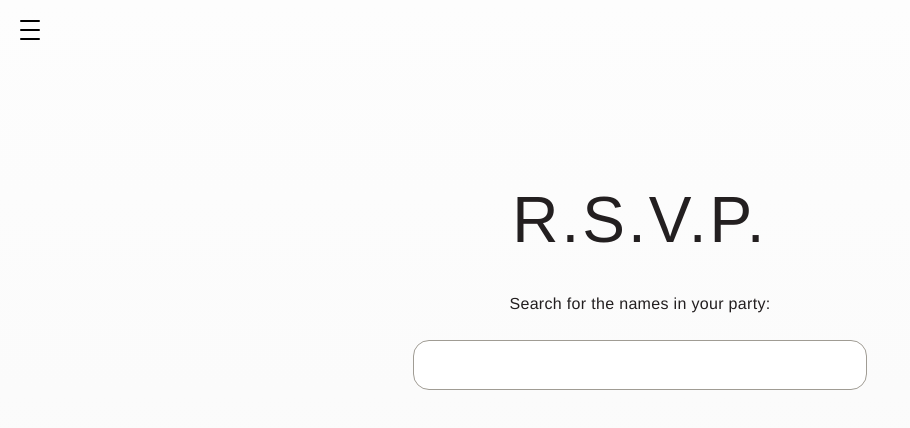
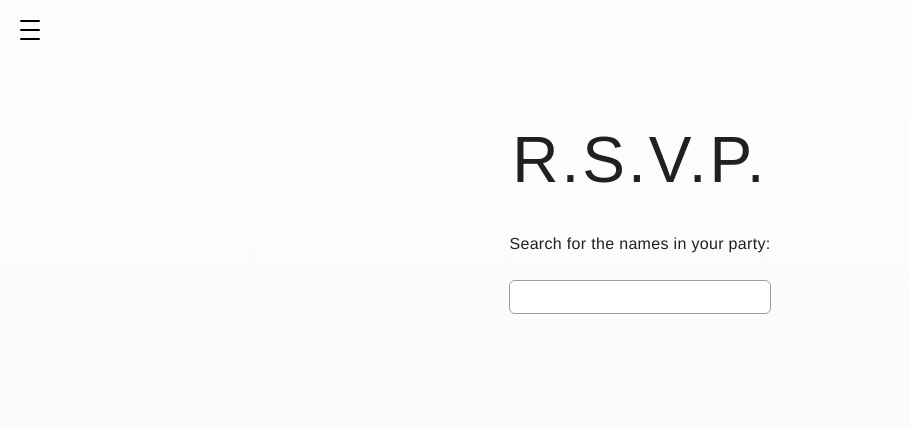
Before and after one commit to 11ac11/wedding-app, a Next.js app: page /rsvp in a window 1280 px wide. Shown: the top 428 px of the page, without its empty margins (0-910 px from the left). Built offline with nearby package versions, Linux system fonts and the light colour scheme; a web font is replaced by a local one.

Commit message:
improved select stylings further, added nav animation

```diff
--- a/app/globals.css
+++ b/app/globals.css
@@ -32,7 +32,7 @@ main {
   flex-direction: column;
   align-items: center;
   justify-content: center;
-  padding: 20px 0;
+  padding: 60px 0;
 }
 
 .rsvp-container {
@@ -42,7 +42,7 @@ main {
   align-items: center;
   justify-content: flex-start;
   padding: 20px 0;
-  margin-top: 100px;
+  width: 80%;
 }
 
 h1,
@@ -161,6 +161,7 @@ h2 {
   width: 100%;
   justify-content: space-between;
   padding: 0.25rem 0;
+  gap: 2rem;
 }
 
 .guestname-row {
@@ -183,18 +184,26 @@ h2 {
   margin-bottom: 1.5rem;
 }
 
-.search {
+input {
+  font-family: "Helvetica Neue", "Roboto", Helvetica, Arial, sans-serif;
+  height: 34px;
+  font-weight: 200;
+  border: solid 1px var(--gold);
   outline: 2px solid transparent;
   padding: 0.1rem 1rem;
-  border-radius: 1rem;
-  border: solid 1px var(--gold);
+  min-width: 220px;
+  box-sizing: border-box;
+}
+
+.search {
+  padding: 0.1rem 1rem;
+  border-radius: 6px;
   line-height: 1.4;
-  font-size: 2rem;
-  font-family: "Helvetica Neue", "Roboto", Helvetica, Arial, sans-serif;
+  font-size: 1rem;
   text-transform: uppercase;
   letter-spacing: 3px;
-  font-weight: 200;
   margin-bottom: 1.5rem;
+  caret-color: var(--slategrey);
 }
 
 .search:focus-visible,
--- /dev/null
+++ b/components/CaretDownIcon.jsx
@@ -0,0 +1,20 @@
+import React from 'react';
+
+const CaretDownIcon = () => (
+  <svg
+    className="caret-icon"
+    xmlns="http://www.w3.org/2000/svg"
+    width="24"
+    height="24"
+    viewBox="0 0 24 24"
+    fill="none"
+    stroke="currentColor"
+    strokeWidth="2"
+    strokeLinecap="round"
+    strokeLinejoin="round"
+  >
+    <path d="M6 9l6 6 6-6" />
+  </svg>
+);
+
+export default CaretDownIcon;
--- a/components/dropdown.css
+++ b/components/dropdown.css
@@ -4,6 +4,7 @@
   justify-content: center;
   align-items: flex-start;
   position: relative;
+  width: 45%;
 }
 
 .dropdown-options {
@@ -21,6 +22,26 @@
   margin-top: 2px;
 }
 
+.input-container {
+  position: relative;
+  width: 100%;
+}
+
+.dropdown-input {
+  padding-right: 30px;
+  /* Adjust the padding to accommodate the icon */
+}
+
+.caret-icon {
+  position: absolute;
+  top: 50%;
+  right: 5px;
+  /* Adjust the distance of the icon from the input's right edge */
+  transform: translateY(-50%);
+  cursor: pointer;
+  color: var(--slategrey);
+}
+
 ul {
   list-style: none;
   padding: 0;
@@ -28,8 +49,9 @@ ul {
 }
 
 li {
-  padding: 0.1rem 0.25rem;
+  padding: 0.5rem;
   cursor: pointer;
+  border-bottom: 1px solid var(--slategrey);
 }
 
 li:hover {
@@ -37,14 +59,16 @@ li:hover {
 }
 
 input {
-  padding: 0.1rem 0.25rem;
+  padding: 0.1rem 0.75rem;
   font-size: 1rem;
   caret-color: transparent;
   border-radius: 3px;
   border: 1px solid var(--slategrey);
-  font-family: "Helvetica Neue", "Roboto", Helvetica, Arial, sans-serif;
   letter-spacing: 1px;
   font-weight: 200;
+  overflow: hidden;
+  text-overflow: ellipsis;
+  width: 100%;
 }
 
 input:hover {
@@ -57,3 +81,9 @@ input:focus {
   border: 1px solid var(--slategrey);
   outline: 1px solid var(--slategrey);
 }
+
+@media (max-width: 900px) {
+  .dropdown-wrap {
+    width: 100%;
+  }
+}
--- a/components/dropdown.jsx
+++ b/components/dropdown.jsx
@@ -2,6 +2,8 @@
 
 import { useState, useRef, useEffect } from 'react';
 import './dropdown.css';
+import CaretDownIcon from './CaretDownIcon';
+
 
 const useOutsideClick = (ref, callback) => {
   const handleClick = (e) => {
@@ -40,7 +42,12 @@ export const Dropdown = ({ label, value, options, onSelect, placeholder = '' })
   return (
     <div className="dropdown-wrap" ref={ref}>
       <span>{label}:</span>
-      <input className="dropdown-toggle" onClick={toggleDropdown} value={value ? value : placeholder} />
+      <div className="input-container">
+        <input className="dropdown-input" onClick={toggleDropdown} value={value ? value : placeholder} />
+        <div onClick={toggleDropdown}>
+          <CaretDownIcon toggleDropdown={toggleDropdown} />
+        </div>
+      </div>
       {isOpen && (
         <div className="dropdown-options">
           <ul>
--- a/components/guest-form.jsx
+++ b/components/guest-form.jsx
@@ -29,7 +29,7 @@ export const GuestForm = ({ guest }) => {
         />
         <Dropdown
           label="Main"
-          options={['meat', 'fish']}
+          options={['Herb Crusted Beef Tenderloin with Red Wine Demi-Glace, accompanied by Garlic Mashed Potatoes and Sauteed Green Beans Almondine', 'Grilled Chilean Sea Bass with Lemon Herb Butter Sauce, served with Wild Rice Pilaf and Roasted Asparagus']}
           onSelect={(val) => setMain(val)}
           value={main}
         />
--- a/components/hamburger.jsx
+++ b/components/hamburger.jsx
@@ -63,7 +63,7 @@ export const Hamburger = () => {
         <Line className={isOpen ? 'lineTwo' : 'lineTwo closed'} />
         <Line className={isOpen ? 'lineThree' : 'lineThree closed'} />
       </Container>
-      {isOpen && <Nav openClose={openClose} />}
+      {<Nav openClose={openClose} className={isOpen ? 'open' : 'close'} />}
     </>
   );
 };
--- a/components/nav.jsx
+++ b/components/nav.jsx
@@ -18,6 +18,8 @@ const NavContainer = styled.div`
   box-shadow: 0px 25px 50px 0px rgba(255,255,255,0.25);
   z-index: 1;
   user-select: none;
+  transition: all 0.2s linear;
+  opacity: ${({ className }) => className === 'open' ? 1 : 0};
 
   @media (max-width: 768px) {
     nav {
@@ -27,6 +29,7 @@ const NavContainer = styled.div`
     }
   }
 `
+
 
 const Navigation = styled.nav`
   padding: 1.5rem 0;
@@ -50,11 +53,12 @@ const Navigation = styled.nav`
   }
 `
 
-export default function Nav({ openClose }) {
+export default function Nav({ openClose, className }) {
+  console.log(className)
   const router = useRouter()
 
   return (
-    <NavContainer>
+    <NavContainer className={className}>
       <Navigation>
         <Link href="/" onClick={() => openClose()}>Home</Link>
         <Link href="/rsvp" onClick={() => openClose()}>RSVP</Link>
```
